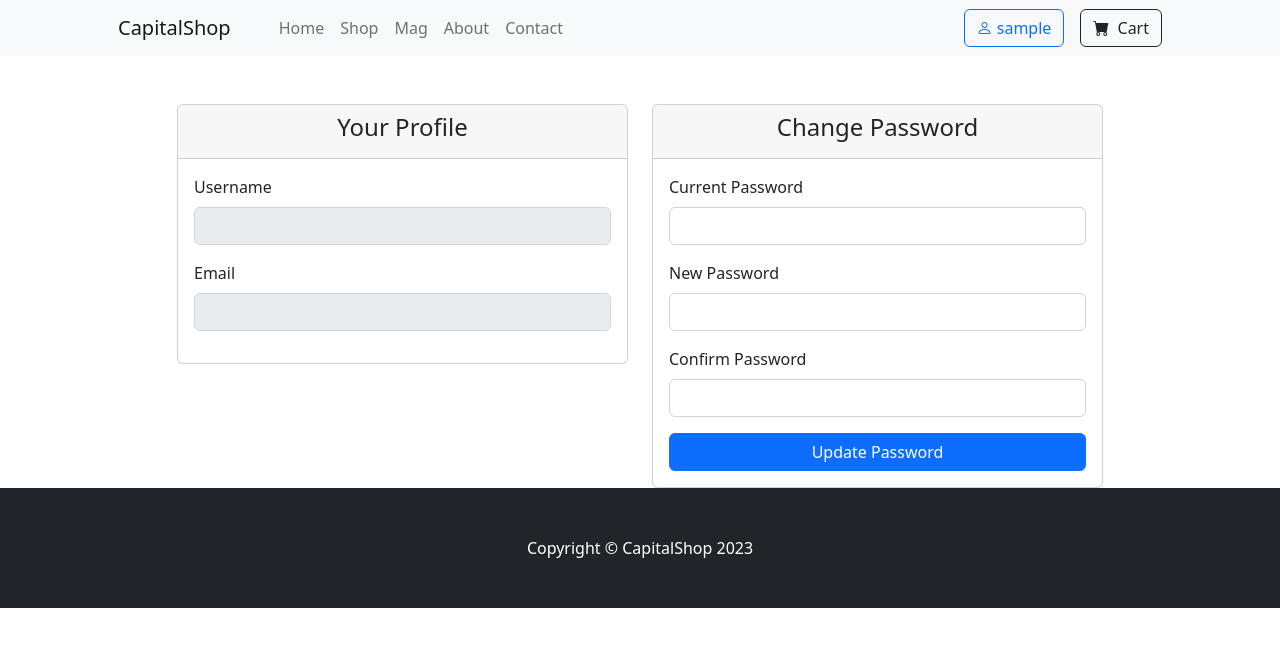
After one commit to mxz-dev/capitalshop, a Django app: page /accounts/dashboard in a window 1280 px wide. The commit adds this page. Shown: the top 647 px of the page. Run offline with Django 4.2, Linux system fonts and the light colour scheme; the visitor is signed in with stand-in values (Sample User, id 1); some libraries are stand-ins or nearby versions.

Commit message:
added account activation via email in 'accounts app'

```diff
--- a/accounts/urls.py
+++ b/accounts/urls.py
@@ -1,5 +1,5 @@
 
-from django.urls import path
+from django.urls import path, re_path
 from . import views
 
 
@@ -7,5 +7,7 @@ app_name = 'accounts'
 urlpatterns = [
     path("login", views.login_view , name="login"),
     path("signup", views.registration_view , name="registration"),
-    path("signout", views.signout, name="signout")
+    path("signout", views.signout, name="signout"),
+    path("dashboard", views.dashboard_view, name="dashboard"),
+    path('activate/<slug:uidb64>/<slug:token>', views.activation_view, name='activate'),
 ]
--- a/accounts/views.py
+++ b/accounts/views.py
@@ -1,10 +1,17 @@
-from django.shortcuts import render, redirect
-from accounts.forms import CustomAuthenticationForm, CustomUserCreationForm
+from django.shortcuts import render, redirect, HttpResponse
+from django.contrib.sites.shortcuts import get_current_site
+from django.template.loader import render_to_string
+from django.utils.http import urlsafe_base64_encode, urlsafe_base64_decode
+from django.utils.encoding import force_bytes, force_str
+from django.core.mail import EmailMessage
 from django.contrib import messages
 from django.contrib.auth import authenticate, login, logout
 from django.contrib.auth.decorators import login_required
 from django.contrib.auth.models import User
 from django.urls import reverse
+
+from accounts.forms import CustomAuthenticationForm, CustomUserCreationForm
+from accounts.tokens import account_activation_token
 
 def login_view(request):
     if request.user.is_authenticated != True:
@@ -27,12 +34,46 @@ def registration_view(request):
     if request.method == "POST":
         form = CustomUserCreationForm(request.POST)
         if form.is_valid():
-            form.save()
-            messages.add_message(request, messages.SUCCESS, 'Registration Complete. Check Your Inbox.')
+            user = form.save()
+            current_site = get_current_site(request)
+            message = render_to_string('accounts/email/activation.html', {
+                'user': user,
+                'domain':current_site.domain,
+                'uid': urlsafe_base64_encode(force_bytes(user.pk)),
+                'token': account_activation_token.make_token(user),
+                })
+            to_email = form.cleaned_data.get('email')
+            email = EmailMessage(
+                'Account Activation Link',
+                message,
+                to=[to_email],
+            )
+            email.send()
+            messages.add_message(request, messages.SUCCESS, 'registration was successful, please verify your email.')
             return redirect(reverse("accounts:login"))
     return render(request, 'accounts/registration.html', {"form":form})
+
+def activation_view(request, uidb64, token):
+    try:
+        uid = force_str(urlsafe_base64_decode(uidb64))
+        user = User.objects.get(pk=uid)
+    except(TypeError, ValueError, OverflowError, User.DoesNotExist):
+        user = None
+    active = account_activation_token.check_token(user, token)
+    if user and active:
+        user.is_active = True
+        user.save()
+        login(request, user)
+        messages.add_message(request, messages.SUCCESS, 'email activation is successful')
+        return redirect(reverse("shop:home"))
+    else:
+        return HttpResponse("Activation link is invalid.")
 
 @login_required()
 def signout(request):
     logout(request)
     return redirect(reverse("accounts:login"))
+
+@login_required()
+def dashboard_view(request):
+    return render(request, 'accounts/profile.html')
--- /dev/null
+++ b/templates/accounts/email/activation.html
@@ -0,0 +1,4 @@
+{% autoescape off %}
+Hi {{ user.username }},
+Please click on the link to confirm your registrationhttp://{{ domain }}{% url 'accounts:activate' uidb64=uid token=token %}
+{% endautoescape %}
--- /dev/null
+++ b/templates/accounts/profile.html
@@ -0,0 +1,86 @@
+
+{% extends 'base.html' %}
+{% block content %}
+<div class="container mt-5">
+    <div class="row justify-content-center">
+        <!-- Profile Info -->
+        <div class="col-md-5">
+            <div class="card">
+                <div class="card-header text-center">
+                    <h4>Your Profile</h4>
+                </div>
+                <div class="card-body">
+                    <div class="mb-3">
+                        <label for="username" class="form-label">Username</label>
+                        <input
+                            type="text"
+                            class="form-control"
+                            id="username"
+                            value=""
+                            disabled
+                        >
+                    </div>
+                    <div class="mb-3">
+                        <label for="email" class="form-label">Email</label>
+                        <input
+                            type="email"
+                            class="form-control"
+                            id="email"
+                            value=""
+                            disabled
+                        >
+                    </div>
+                </div>
+            </div>
+        </div>
+
+        <!-- Change Password -->
+        <div class="col-md-5">
+            <div class="card">
+                <div class="card-header text-center">
+                    <h4>Change Password</h4>
+                </div>
+                <div class="card-body">
+                    <form method="POST" action="">
+                        {% csrf_token %}
+                        <div class="mb-3">
+                            <label for="current_password" class="form-label">Current Password</label>
+                            <input
+                                type="password"
+                                class="form-control"
+                                id="current_password"
+                                name="current_password"
+                                required
+                            >
+                        </div>
+                        <div class="mb-3">
+                            <label for="new_password" class="form-label">New Password</label>
+                            <input
+                                type="password"
+                                class="form-control"
+                                id="new_password"
+                                name="new_password"
+                                required
+                            >
+                        </div>
+                        <div class="mb-3">
+                            <label for="confirm_password" class="form-label">Confirm Password</label>
+                            <input
+                                type="password"
+                                class="form-control"
+                                id="confirm_password"
+                                name="confirm_password"
+                                required
+                            >
+                        </div>
+                        <div class="d-grid">
+                            <button type="submit" class="btn btn-primary">Update Password</button>
+                        </div>
+                    </form>
+                </div>
+            </div>
+        </div>
+    </div>
+</div>
+
+{%endblock%}
--- a/templates/base.html
+++ b/templates/base.html
@@ -91,6 +91,24 @@
                 </div>
             </div>
         </nav>
+        <div class="modal fade" id="alertModal" tabindex="-1" aria-labelledby="alertModalLabel" aria-hidden="true">
+            <div class="modal-dialog">
+                <div class="modal-content">
+                    <div class="modal-header">
+                        <h5 class="modal-title" id="alertModalLabel">Alert</h5>
+                        <button type="button" class="btn-close" data-bs-dismiss="modal" aria-label="Close"></button>
+                    </div>
+                    <div class="modal-body" id="alertMessage">
+                        <!-- Message goes here -->
+                    </div>
+                    <div class="modal-footer">
+                        <button type="button" class="btn btn-secondary" data-bs-dismiss="modal">Close</button>
+                    </div>
+                </div>
+            </div>
+        </div>
+
+
         {% block content %}
         {% endblock %}
 
@@ -98,6 +116,23 @@
                 <footer class="py-5 bg-dark">
                     <div class="container"><p class="m-0 text-center text-white">Copyright &copy; CapitalShop 2023</p></div>
                 </footer>
+                <script>
+                    function showAlert(message) {
+                        document.getElementById('alertMessage').textContent = message;
+                        var alertModal = new bootstrap.Modal(document.getElementById('alertModal'));
+                        alertModal.show();
+                    }
+                </script>
+                {% if messages %}
+                <script>
+                    document.addEventListener('DOMContentLoaded', () => {
+                        {% for message in messages %}
+                        showAlert("{{ message }}");
+                        {% endfor %}
+                    });
+                </script>
+                {% endif %}
+
                 <!-- Bootstrap core JS-->
                 <script src="https://cdn.jsdelivr.net/npm/bootstrap@5.2.3/dist/js/bootstrap.bundle.min.js"></script>
                 <!-- Core theme JS-->
--- a/templates/inc/error_handling.html
+++ b/templates/inc/error_handling.html
@@ -1,9 +1,3 @@
-{% for message in messages %}
-<div class="alert {% if message.tags == "ERROR"%}alert-danger{%else%}alert-{{message.tags}}{%endif%}" role="alert">
-    {{message}}
-</div>
-{%endfor%}
-
 {% for key, val in form.errors.items %}
     <div class="alert alert-danger" role="alert">
         {{val}}
```
Also changed, not shown: accounts/tokens.py (added, +9 -0 lines), capitalshop/settings.py (+18 -3 lines).
